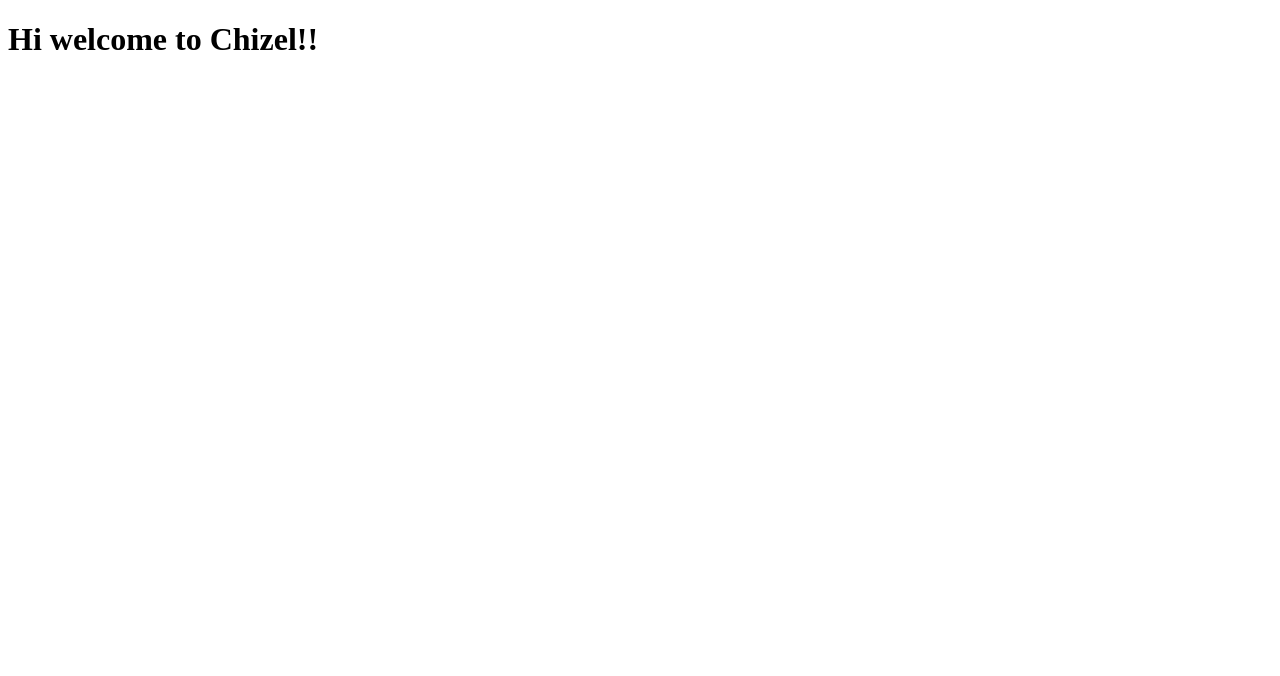
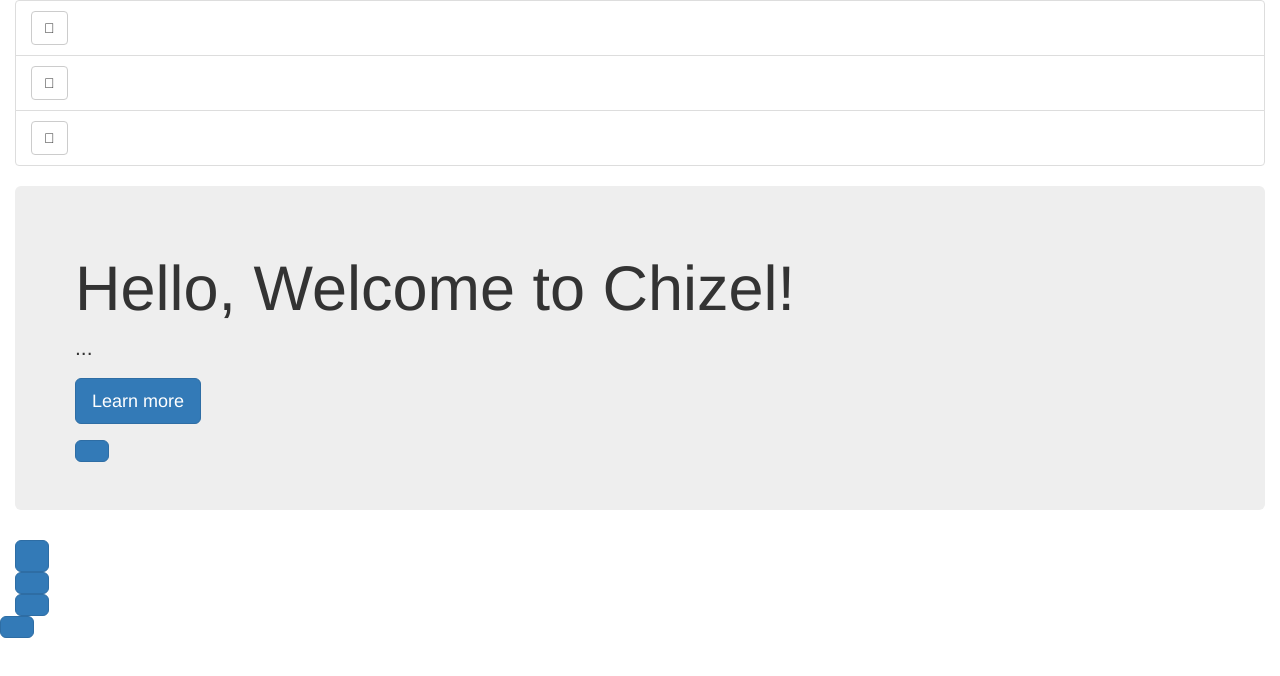
Before and after one commit to ForensicTools/Chizel-475-2151_Patulski_Sigman, a website: page static/index.html in a window 1280 px wide. Drawn offline with nearby package versions, Linux system fonts and the light colour scheme.

Commit message:
setup UI structure

```diff
--- a/static/index.html
+++ b/static/index.html
@@ -1,9 +1,54 @@
 <!DOCTYPE html>
 <html>
   <head>
+    <meta charset="utf-8">
     <title>Chizel</title>
+    <link rel="stylesheet" href="lib/bootstrap/css/bootstrap.css">
+    <srcipts src="lib/jquery/jquery.js"></script>
+    <srcipts src="lib/bootstrap/bootstrap.js"></script>
   </head>
   <body>
-    <h1>Hi welcome to Chizel!!</h1>
+      <div class="container-fluid">
+          <div class="row-fluid">
+
+              <div id="Gutter" class="span3">
+
+                  <div id="SideBar" class="span1">
+                    <ul class="list-group">
+                        <li class="list-group-item">
+                            <button type="button" class="btn btn-default">
+                                <span class="glypicon glyphicon-hdd"></span>
+                            </button>
+                         </li>
+                        <li class="list-group-item">
+                            <button type="button" class="btn btn-default">
+                                <span class="glypicon glyphicon-registration-mark"></span>
+                            </button>
+                        </li>
+                        <li class="list-group-item">
+                            <button type="button" class="btn btn-default">
+                                <span class="glypicon glyphicon-option-horizontal"></span>
+                            </button>
+                        </li>
+                    </ul>
+                  </div>
+
+              </div>
+              <div id="MainWindow" class="span11">
+                  <div class="jumbotron">
+                      <h1> Hello, Welcome to Chizel!</h1>
+                      <p>...<p>
+                         <p><a class="btn btn-primary btn-lg" href="#" role="button">Learn more</p>
+                    </div>
+                  <div id="Console" class="span11">
+                      <div id="Banner" clas>
+                          <p>
+                     </div>
+
+                  </div>
+
+              </div>
+          </div>
+      </div>
   </body>
 <html>
```
